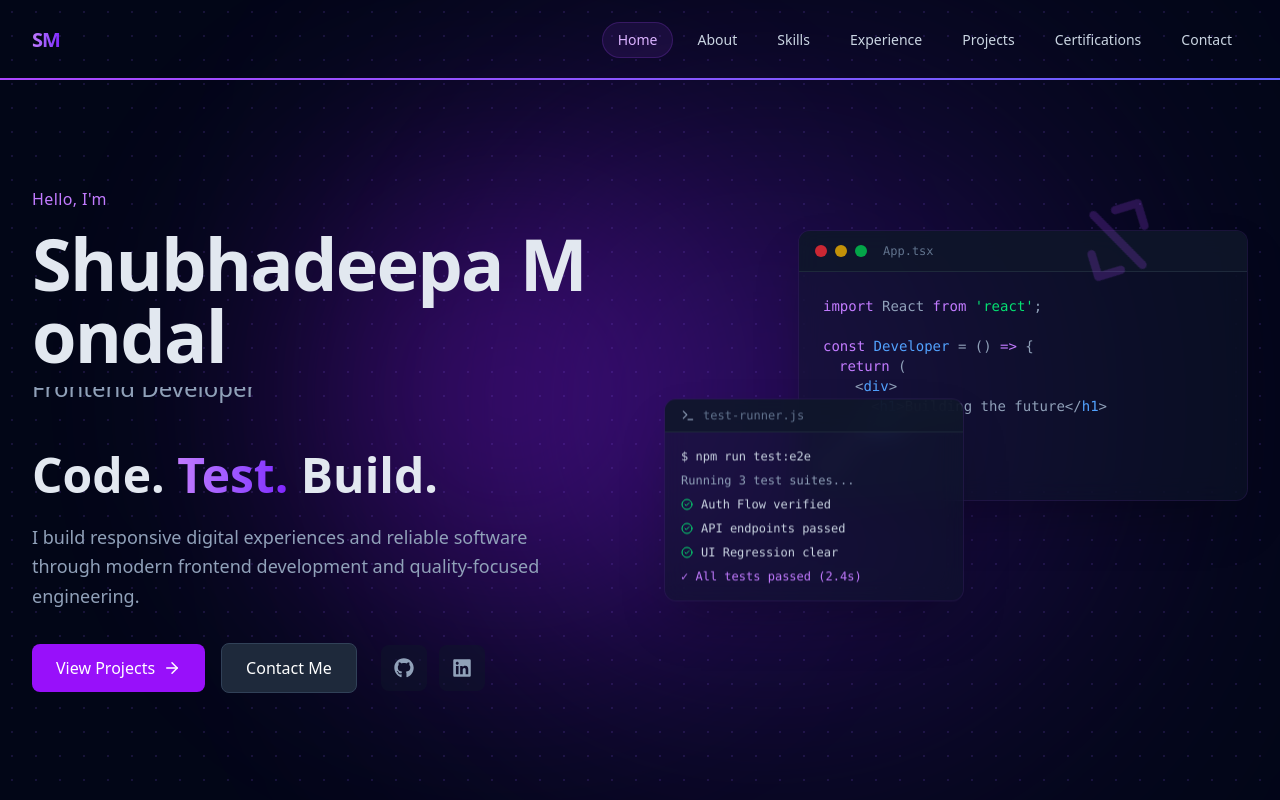
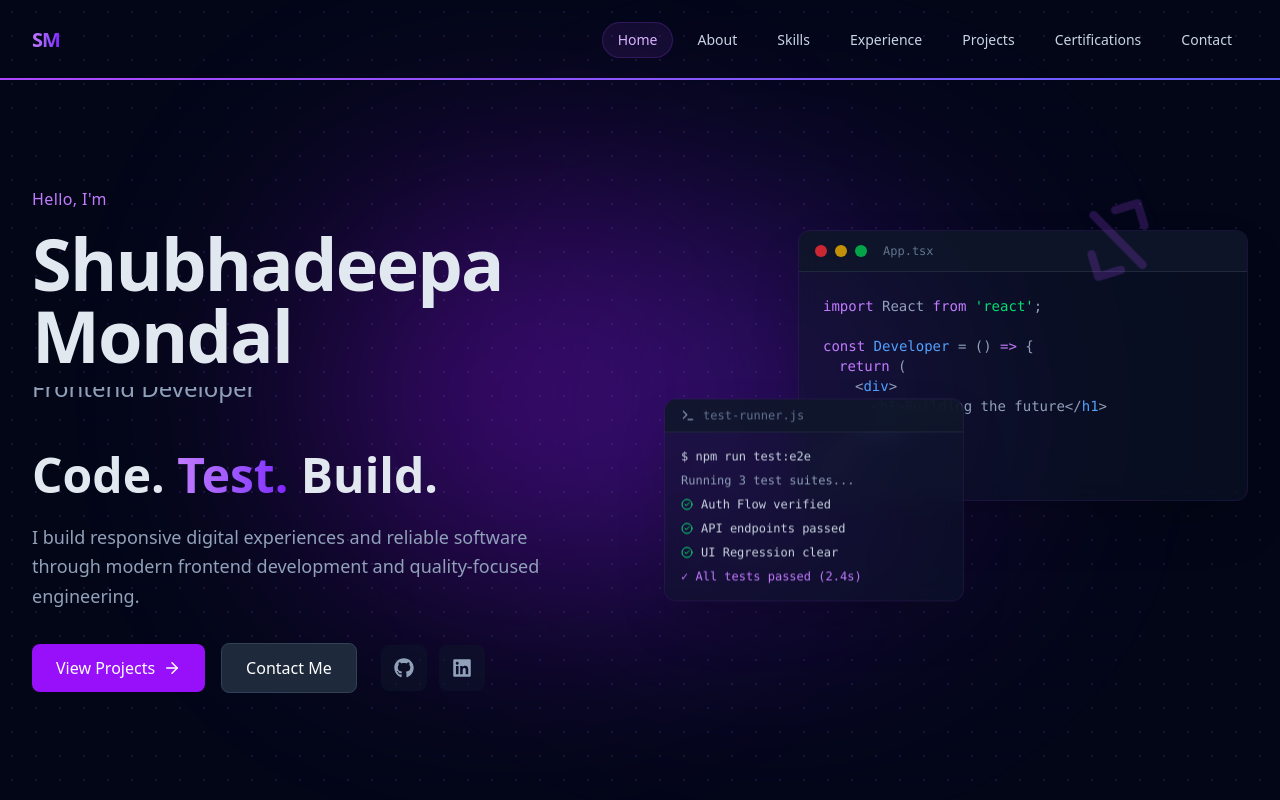
Before and after one commit to shubhamondaldh-maker/my-portfolio, a Next.js app in the folder portfolio/: page / in a window 1280 px wide. Shown: the top 800 px of the page. Built offline with nearby package versions, Linux system fonts and the light colour scheme.

Commit message:
Optimize animations, fix name wrapping, update project links, and add contact form

```diff
--- a/portfolio/package.json
+++ b/portfolio/package.json
@@ -3,7 +3,7 @@
   "version": "0.1.0",
   "private": true,
   "scripts": {
-    "dev": "next dev",
+    "dev": "next dev --webpack",
     "build": "next build",
     "start": "next start",
     "lint": "eslint"
--- a/portfolio/src/components/Hero.tsx
+++ b/portfolio/src/components/Hero.tsx
@@ -12,16 +12,12 @@ export default function Hero() {
 
   return (
     <section id="home" className="min-h-screen flex items-center pt-20 relative overflow-hidden bg-dot-pattern">
-      {/* Abstract background glows */}
-      <motion.div
-        animate={{ scale: [1, 1.2, 1], opacity: [0.3, 0.5, 0.3] }}
-        transition={{ duration: 8, repeat: Infinity, ease: "easeInOut" }}
-        className="absolute top-1/4 left-1/4 w-96 h-96 bg-purple-600 rounded-full blur-[128px] -z-10"
+      {/* Abstract background glows (Static for better performance) */}
+      <div
+        className="absolute top-1/4 left-1/4 w-96 h-96 bg-purple-600 rounded-full blur-[128px] -z-10 opacity-40"
       />
-      <motion.div
-        animate={{ scale: [1, 1.3, 1], opacity: [0.2, 0.4, 0.2] }}
-        transition={{ duration: 10, repeat: Infinity, ease: "easeInOut", delay: 1 }}
-        className="absolute bottom-1/4 right-1/4 w-96 h-96 bg-violet-600 rounded-full blur-[128px] -z-10"
+      <div
+        className="absolute bottom-1/4 right-1/4 w-96 h-96 bg-violet-600 rounded-full blur-[128px] -z-10 opacity-30"
       />
 
       <div className="max-w-7xl mx-auto px-4 sm:px-6 lg:px-8 w-full">
@@ -34,17 +30,27 @@ export default function Hero() {
             transition={{ duration: 0.8 }}
           >
             <p className="text-purple-400 font-medium mb-4 tracking-wide">Hello, I&apos;m</p>
-            <h1 className="text-5xl md:text-7xl font-bold tracking-tight mb-4 flex flex-wrap">
-              {nameLetters.map((letter, i) => (
+            <h1 className="text-5xl md:text-7xl font-bold tracking-tight mb-4 flex flex-wrap gap-x-3 md:gap-x-5">
+              {personal.name.split(" ").map((word, wordIndex, array) => {
+                const previousLettersCount = array.slice(0, wordIndex).join("").length;
+                return (
+                  <span key={wordIndex} className="flex">
+                    {word.split("").map((letter, letterIndex) => {
+                      const i = previousLettersCount + letterIndex;
+                      return (
                         <motion.span
-                  key={i}
+                          key={letterIndex}
                           initial={{ y: 20, opacity: 0 }}
                           animate={{ y: 0, opacity: 1 }}
                           transition={{ duration: 0.5, delay: 0.3 + i * 0.05, type: "spring" }}
                         >
-                  {letter === " " ? "\u00A0" : letter}
+                          {letter}
                         </motion.span>
-              ))}
+                      );
+                    })}
+                  </span>
+                );
+              })}
             </h1>
 
             <div className="h-10 mb-6 overflow-hidden">
--- a/portfolio/src/data/portfolio.ts
+++ b/portfolio/src/data/portfolio.ts
@@ -48,28 +48,28 @@ export const portfolioData = {
       name: "OrgHive – Employee Management Dashboard",
       description: "Developed a responsive employee management dashboard using React 19, TypeScript, Vite, Express.js and Tailwind CSS. Built RESTful APIs, role-based employee management, search, sorting, filtering and pagination using TanStack Table. Built validated forms using React Hook Form and Zod, analytics using Recharts, and animations using Framer Motion.",
       tech: ["React", "TypeScript", "Express.js", "Tailwind CSS", "Vite", "TanStack Table", "React Hook Form", "Zod", "Recharts", "Framer Motion"],
-      github: "#",
+      github: "https://github.com/shubhamondaldh-maker/orghive",
       demo: "#"
     },
     {
       name: "Automation Testing Framework",
       description: "Built a reusable automation testing framework using Playwright and Jest with Page Object Model architecture, automated end-to-end test scenarios and HTML reporting.",
       tech: ["Playwright", "Jest", "Test Automation", "E2E Testing", "POM"],
-      github: "#",
+      github: "https://github.com/shubhamondaldh-maker/automation-testing-framework",
       demo: "#"
     },
     {
       name: "REST API Testing",
       description: "Developed automated REST API tests using Supertest and Jest to validate endpoints, response status codes, response payloads and error-handling scenarios.",
       tech: ["Supertest", "Jest", "REST API", "API Testing", "Test Automation"],
-      github: "#",
+      github: "https://github.com/shubhamondaldh-maker/rest-api",
       demo: "#"
     },
     {
       name: "Zerodha Clone – Trading Dashboard",
       description: "React-based frontend development for an interactive trading and data visualization dashboard with real-time UI updates.",
       tech: ["React.js", "Data Visualization", "Frontend Development"],
-      github: "#",
+      github: "https://github.com/shubhamondaldh-maker/zerodha-clone",
       demo: "#"
     }
   ],
```
Lines whose indentation alone changed are shown as unchanged.
